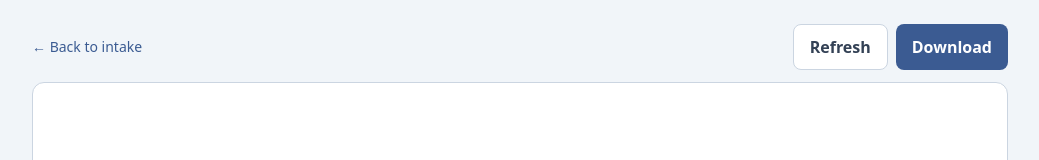
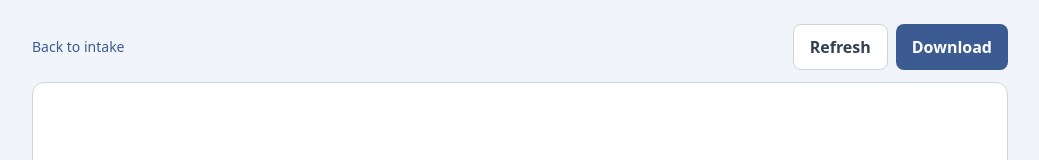
Before and after one commit to garnertom6-del/phonebot, a Next.js app in the folder smart-intake/: page /intakes/1/pdf-preview in a window 1280 px wide. Shown: the top 160 px of the page, without its empty margins (120-1159 px from the left). Built offline with nearby package versions, Linux system fonts and the light colour scheme.

Commit message:
Update page.tsx

```diff
--- a/smart-intake/src/app/intakes/[id]/pdf-preview/page.tsx
+++ b/smart-intake/src/app/intakes/[id]/pdf-preview/page.tsx
@@ -9,7 +9,7 @@ export default function PdfPreviewPage({ params }: { params: { id: string } }) {
   return (
     <main className="mx-auto max-w-5xl p-6">
       <div className="mb-3 flex items-center justify-between">
-        <Link href={`/intakes/${params.id}`} className="text-sm text-brand hover:underline">← Back to intake</Link>
+        <Link href={`/intakes/${params.id}`} className="text-sm text-brand hover:underline">Back to intake</Link>
         <div className="flex gap-2">
           <button className="btn-ghost" onClick={() => setBust(Date.now())}>Refresh</button>
           <a className="btn-primary" href={src} download>Download</a>
```
